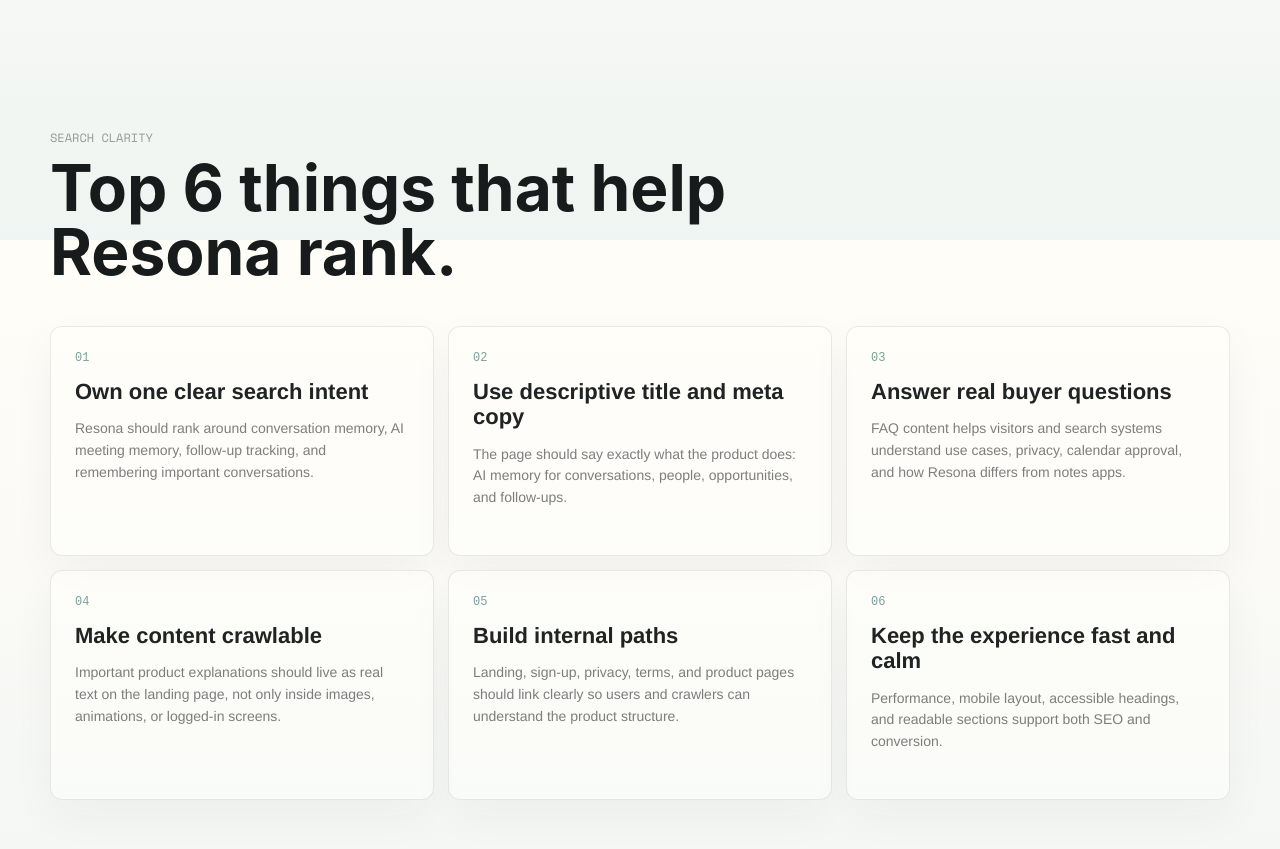
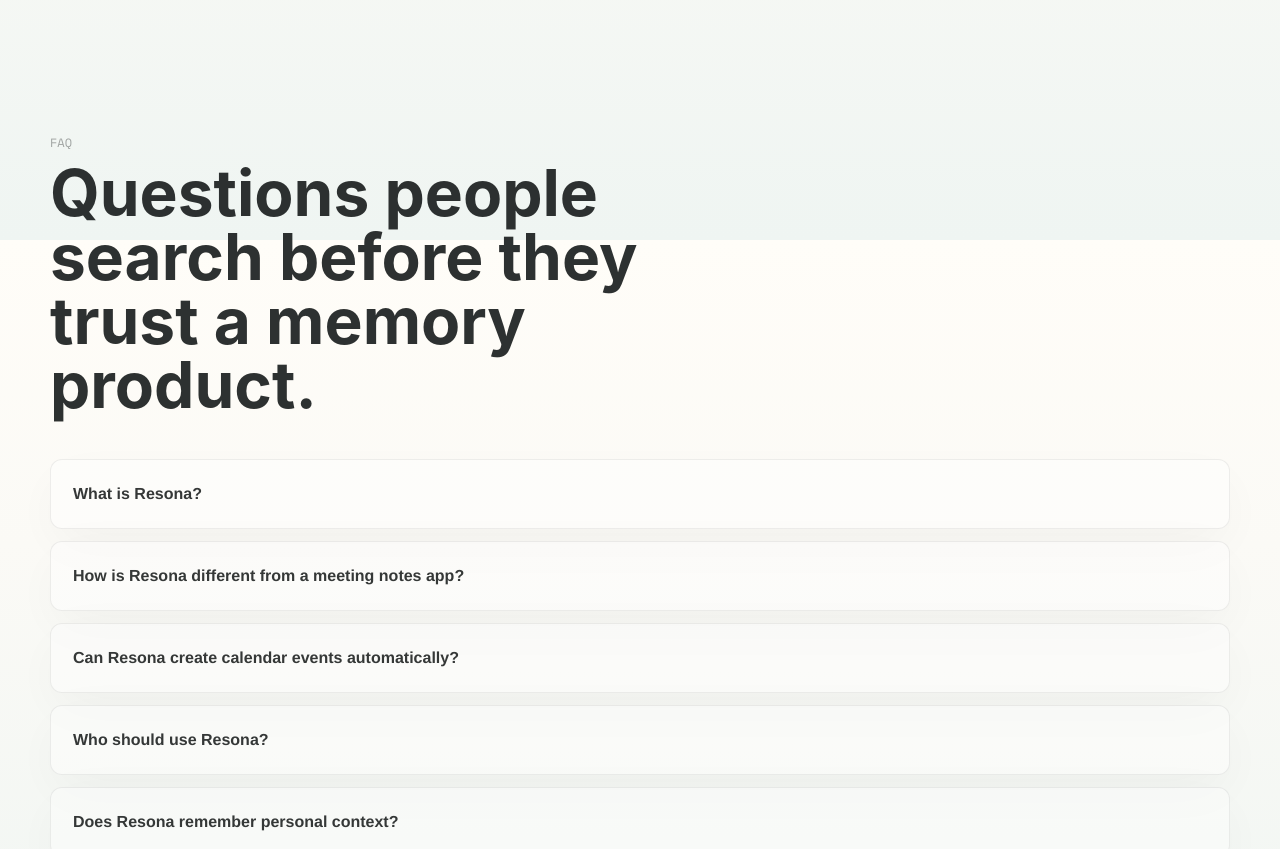
Before and after one commit to Nischayanay/Resona, a Next.js app: page / in a window 1280 px wide. Shown: the part 5360-6209 px from the top of the page. Built offline with nearby package versions, Linux system fonts and the light colour scheme.

Commit message:
Refine landing page and app navigation

```diff
--- a/src/app/globals.css
+++ b/src/app/globals.css
@@ -891,47 +891,10 @@
   align-items: start;
 }
 
-.seo-section,
 .faq-section {
   width: min(100% - 40px, 1180px);
   margin: 0 auto;
   padding: 118px 0;
-}
-
-.seo-priority-grid {
-  display: grid;
-  grid-template-columns: repeat(3, minmax(0, 1fr));
-  gap: 14px;
-}
-
-.seo-priority-card {
-  min-height: 230px;
-  display: grid;
-  align-content: start;
-  gap: 14px;
-  border: 1px solid rgba(32, 35, 35, 0.08);
-  border-radius: 12px;
-  padding: 24px;
-}
-
-.seo-priority-card span {
-  color: rgba(72, 125, 120, 0.72);
-  font-family: "IBM Plex Mono", ui-monospace, monospace;
-  font-size: 12px;
-}
-
-.seo-priority-card h3 {
-  margin: 0;
-  color: #202323;
-  font-size: 22px;
-  line-height: 1.14;
-}
-
-.seo-priority-card p {
-  margin: 0;
-  color: rgba(32, 35, 35, 0.58);
-  font-size: 14px;
-  line-height: 1.55;
 }
 
 .faq-list {
@@ -2673,7 +2636,6 @@
   .shift-section,
   .experience-section,
   .graph-section,
-  .seo-section,
   .faq-section,
   .trust-section,
   .final-cta {
@@ -2701,10 +2663,6 @@
   }
 
   .calm-card-grid {
-    grid-template-columns: 1fr;
-  }
-
-  .seo-priority-grid {
     grid-template-columns: 1fr;
   }
 
@@ -3864,8 +3822,8 @@
   top: 18px;
   left: 50%;
   z-index: 70;
-  width: min(100% - 40px, 1160px);
-  min-height: 70px;
+  width: min(100% - 40px, 1050px);
+  min-height: 64px;
   margin: 0;
   grid-template-columns: minmax(160px, 1fr) auto minmax(230px, 1fr);
   border-radius: 22px;
@@ -3884,11 +3842,11 @@
 }
 
 .home-topbar[data-scrolled="true"] {
-  width: min(100% - 52px, 760px);
-  min-height: 56px;
+  width: min(100% - 44px, 500px);
+  min-height: 48px;
   grid-template-columns: auto auto auto;
-  gap: 10px;
-  padding: 0 10px;
+  gap: 8px;
+  padding: 0 8px;
   border-radius: 999px;
   background: rgba(255, 253, 248, 0.86);
   box-shadow: 0 18px 80px rgba(35, 48, 45, 0.18);
@@ -3929,10 +3887,14 @@
   gap: 4px;
 }
 
+.home-topbar[data-scrolled="true"] .home-nav-center {
+  padding: 3px;
+}
+
 .home-nav-center a,
 .home-settings-nav a,
 .home-sign-out {
-  min-width: 38px;
+  min-width: 36px;
 }
 
 .home-profile {
@@ -3945,15 +3907,24 @@
 .home-topbar[data-scrolled="true"] .home-nav-center a,
 .home-topbar[data-scrolled="true"] .home-settings-nav a,
 .home-topbar[data-scrolled="true"] .home-sign-out {
-  width: 38px;
+  width: 32px;
+  min-width: 32px;
+  min-height: 32px;
   padding: 0;
 }
 
 .home-topbar[data-scrolled="true"] .home-profile {
-  width: 34px;
-  max-width: 34px;
+  width: 30px;
+  min-width: 30px;
+  max-width: 30px;
   justify-content: center;
   padding: 0;
+}
+
+.home-topbar[data-scrolled="true"] .home-brand-mark {
+  width: 28px;
+  height: 28px;
+  border-radius: 10px;
 }
 
 .home-brand-label,
--- a/src/app/page.tsx
+++ b/src/app/page.tsx
@@ -35,33 +35,6 @@
   { name: "Follow-up", meta: "May 16 - 4 PM" },
   { name: "Positioning", meta: "not meeting notes" },
   { name: "Opportunity", meta: "Infralabs" }
-];
-
-const seoPriorities = [
-  {
-    title: "Own one clear search intent",
-    body: "Resona should rank around conversation memory, AI meeting memory, follow-up tracking, and remembering important conversations."
-  },
-  {
-    title: "Use descriptive title and meta copy",
-    body: "The page should say exactly what the product does: AI memory for conversations, people, opportunities, and follow-ups."
-  },
-  {
-    title: "Answer real buyer questions",
-    body: "FAQ content helps visitors and search systems understand use cases, privacy, calendar approval, and how Resona differs from notes apps."
-  },
-  {
-    title: "Make content crawlable",
-    body: "Important product explanations should live as real text on the landing page, not only inside images, animations, or logged-in screens."
-  },
-  {
-    title: "Build internal paths",
-    body: "Landing, sign-up, privacy, terms, and product pages should link clearly so users and crawlers can understand the product structure."
-  },
-  {
-    title: "Keep the experience fast and calm",
-    body: "Performance, mobile layout, accessible headings, and readable sections support both SEO and conversion."
-  }
 ];
 
 const faqs = [
@@ -241,22 +214,6 @@
         </div>
       </section>
 
-      <section className="seo-section reveal-section" aria-labelledby="seo-title">
-        <div className="section-heading">
-          <p className="landing-kicker">Search clarity</p>
-          <h2 id="seo-title">Top 6 things that help Resona rank.</h2>
-        </div>
-        <div className="seo-priority-grid">
-          {seoPriorities.map((item, index) => (
-            <article className="seo-priority-card signal-card" key={item.title}>
-              <span>{String(index + 1).padStart(2, "0")}</span>
-              <h3>{item.title}</h3>
-              <p>{item.body}</p>
-            </article>
-          ))}
-        </div>
-      </section>
-
       <section className="faq-section reveal-section" aria-labelledby="faq-title">
         <div className="section-heading">
           <p className="landing-kicker">FAQ</p>
```
